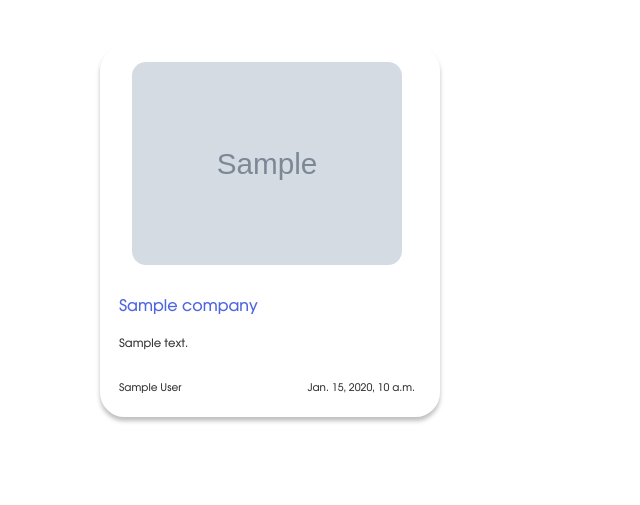
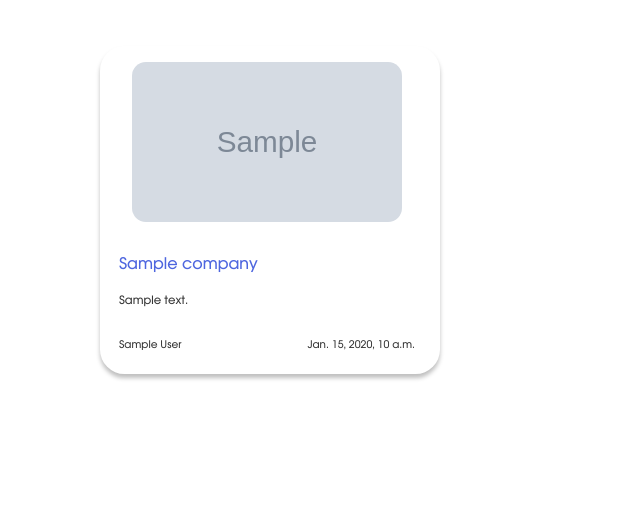
Before and after one commit to NoPasaRun/IT-Ulsk-freelance, a Django app: template templates/news.html in a window 1280 px wide. Shown: the part 789-1294 px from the top of the page, without its empty margins (0-640 px from the left). Run offline with Django 5.2, Linux system fonts and the light colour scheme; the template is opened without the code that fills it: most values are stand-ins (such as "Sample title", 1, 10 or a date in 2020); grey boxes marked "Sample" are stand-in pictures; some web fonts are replaced.

Commit message:
news cut version

```diff
--- a/static/styles/news/news.css
+++ b/static/styles/news/news.css
@@ -117,6 +117,7 @@
 
 .new__image {
     border-radius: 14px;
+    height: 160px;
 }
 
 .new__wrapper {
```
